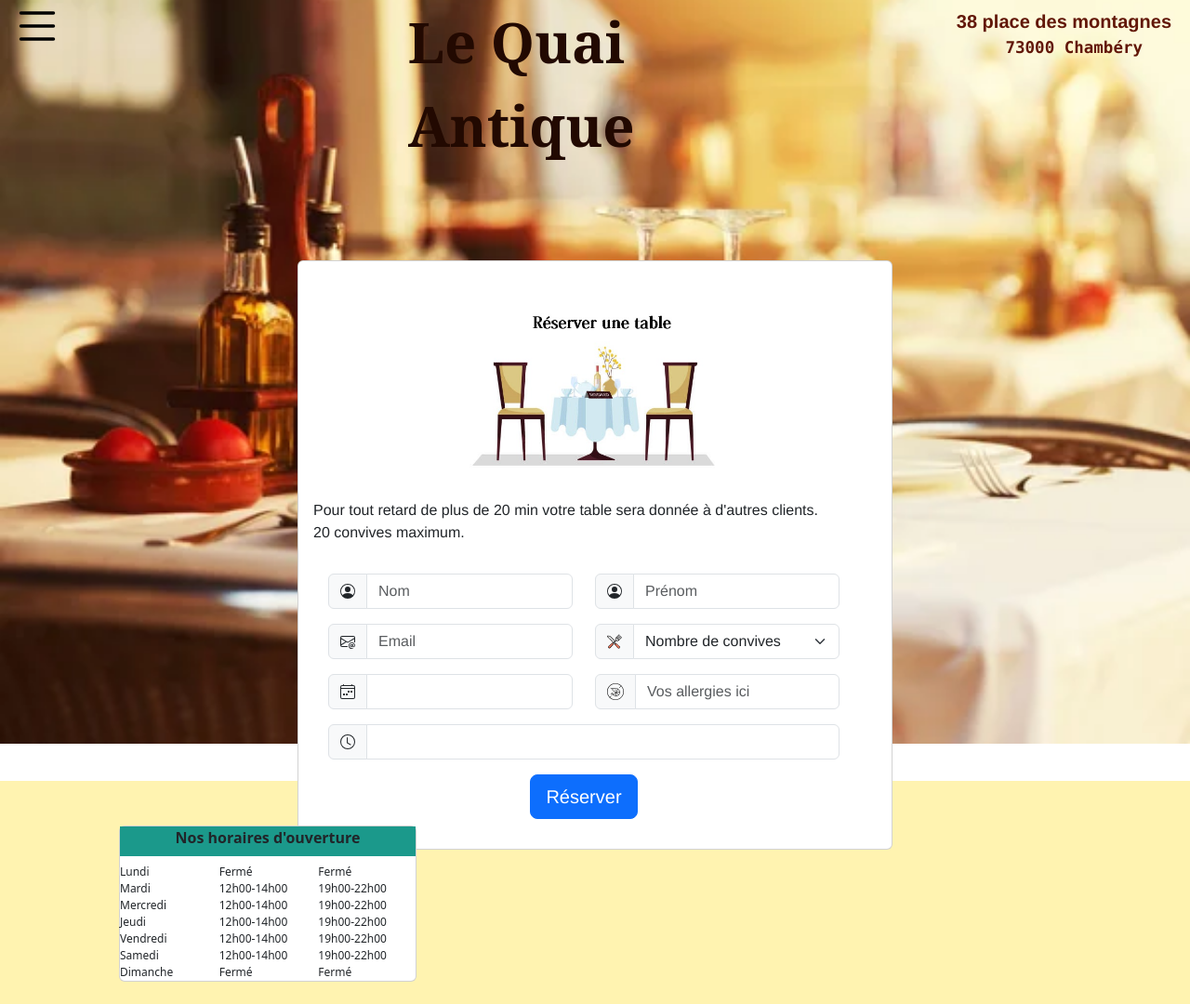
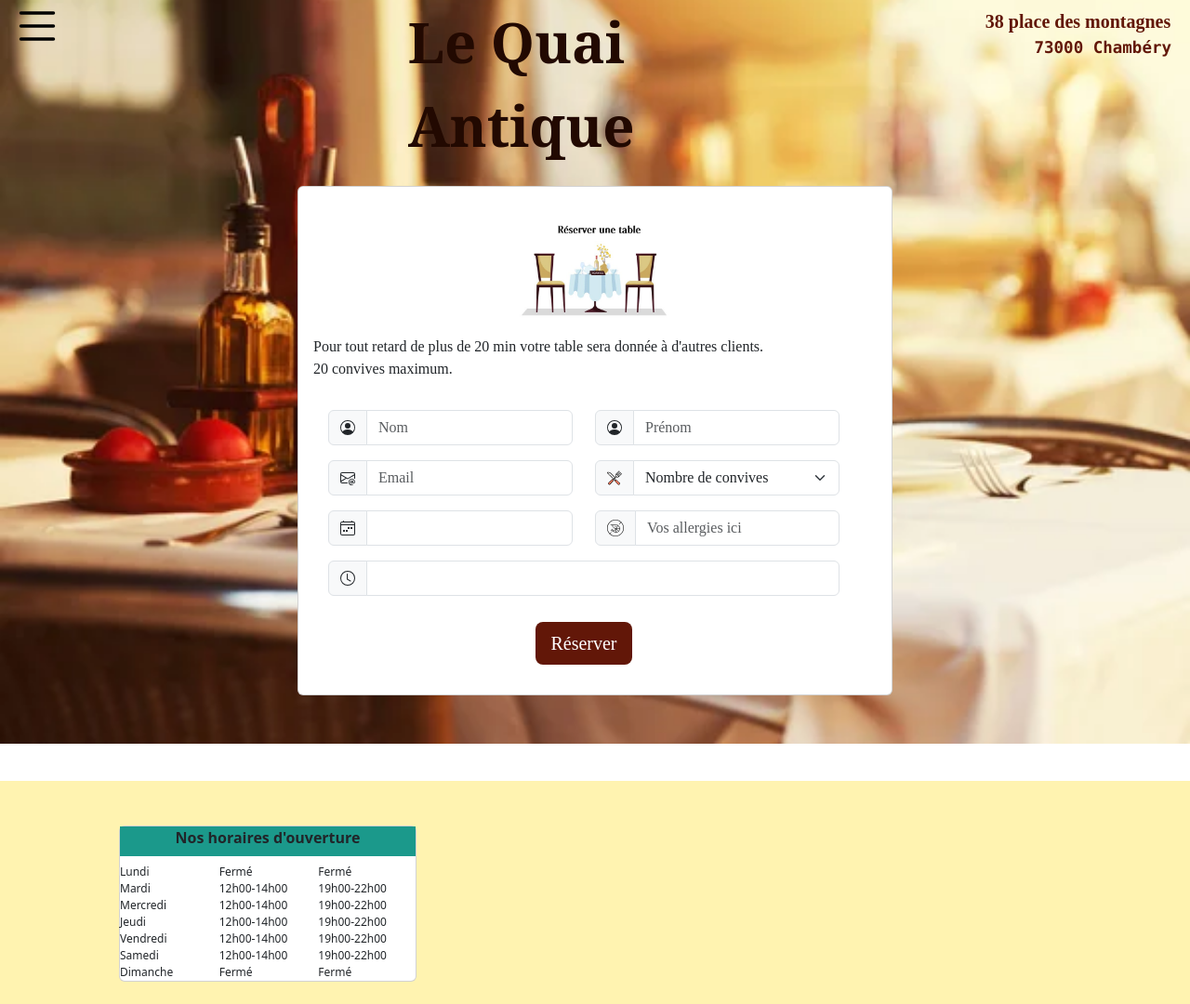
Before and after one commit to yattttta/ECF-site-restaurant, a Symfony app: template symfony/templates/reservation/reserver.html.twig in a window 1280 px wide. Shown: the whole page at 93% size. Run offline with Twig, Linux system fonts and the light colour scheme; the template is opened without the code that fills it, so the values that code supplies are empty; form fields are guessed from the names that the template uses; some libraries are stand-ins or nearby versions.

Commit message:
*#16 Style page réservation ok

```diff
--- a/symfony/public/navbar/navbar.css
+++ b/symfony/public/navbar/navbar.css
@@ -3,7 +3,7 @@ header {
     height: 100vh;
     background: url('restaurant.jpg') no-repeat center;
     background-size: cover;
-    font-family: "Montserrat","Helvetica Neue",helvetica,arial,sans-serif;
+    font-family: "Luminari", "fantasy"
 }
 .scroll {
     background-color: #fff3b0;
--- a/symfony/public/pageReserver/pageReserver.css
+++ b/symfony/public/pageReserver/pageReserver.css
@@ -1,22 +1,25 @@
+.carte {
+    width: 50vw;
+    margin-top: 25vh;
+
+}
 .card-img-top {
-    width: 25vw;
-    height: 30vh;
+    width: 15vw;
+    height: 18vh;
 }
 
-.carte {
-    width: 50vw;
-    margin-top: 35vh;
 
-}
 #ui-datepicker-div {
     font-size: 12px;
 }
 
 .heure {
-    background-color: red;
+    background-color: #fff3b0;
+    max-width: 5vw;
+    margin : 1vh;
 }
 .heure:hover {
-    background-color : gold;
+    background-color : #1b998b;
 }
 
 #reservations_time {
@@ -26,3 +29,11 @@
 .titre {
     visibility: visible;
 }
+.btn {
+    background-color: #621708;
+    border: none;
+    margin-top: 1.5vh;
+}
+.btn:hover {
+    background-color: #1b998b;
+}
--- a/symfony/templates/reservation/reserver.html.twig
+++ b/symfony/templates/reservation/reserver.html.twig
@@ -6,8 +6,8 @@
 
 {% block header %}
     <div class="row">
-        <div class="card carte d-flex mx-auto p-3">
-            <img src="pageAccueil/imgReserver.jpg" class="card-img-top d-flex mx-auto" alt="...">
+        <div class="card carte d-flex mx-auto p-3 reservationCard">
+            <img src="pageAccueil/imgReserver.jpg" class="card-img-top d-flex mx-auto">
             <p class="card-text">
                 Pour tout retard de plus de 20 min votre table sera donnée à d'autres clients.<br>
                 20 convives maximum.
@@ -210,6 +210,7 @@
                             {% do reservations.time.setRendered %}
                         </div>
                     </div>
+
                     <div class="row lol" id="test"></div>
                     {% do reservations.time.setRendered %}
 
```
Also changed, not shown: symfony/src/Controller/TimeDisplayController.php (+8 -4 lines).
